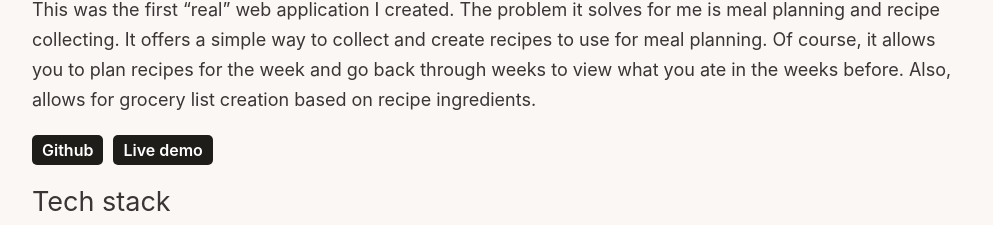
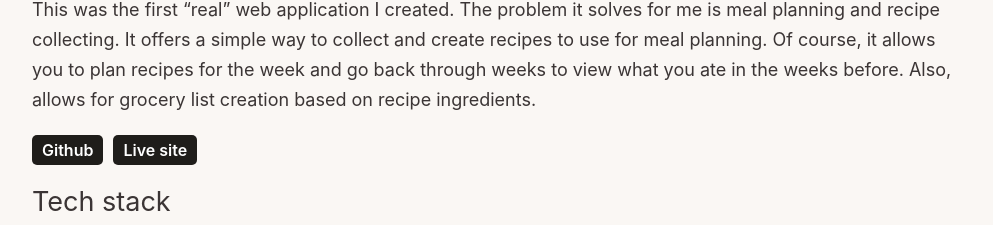
Before and after one commit to emilsbee/portfolio, a Next.js app: page / in a window 1280 px wide. Shown: the part 1793-2018 px from the top of the page, without its empty margins (143-1136 px from the left). Built offline with nearby package versions, Linux system fonts and the light colour scheme.

Commit message:
Updated meal planner section

```diff
--- a/components/ProjectSection/MealPlanner/MealPlanner.js
+++ b/components/ProjectSection/MealPlanner/MealPlanner.js
@@ -34,7 +34,7 @@ const MealPlanner = () => {
                     style={{textDecoration:"none"}}
                     rel="noreferrer noopener"
                 >
-                    <Button text="Live demo" backgroundColor="rgb(31, 29, 26)"/>
+                    <Button text="Live site" backgroundColor="rgb(31, 29, 26)"/>
                 </a>
             </div>
 
```
